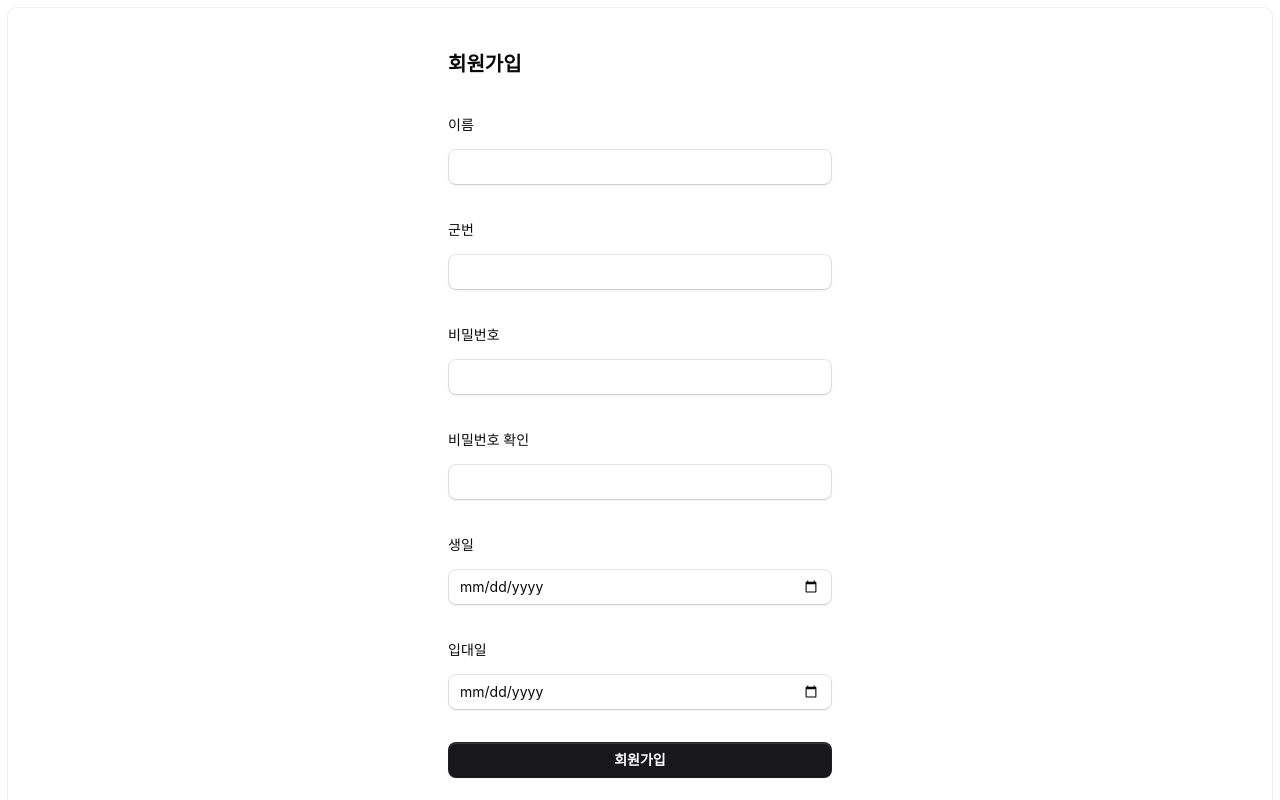
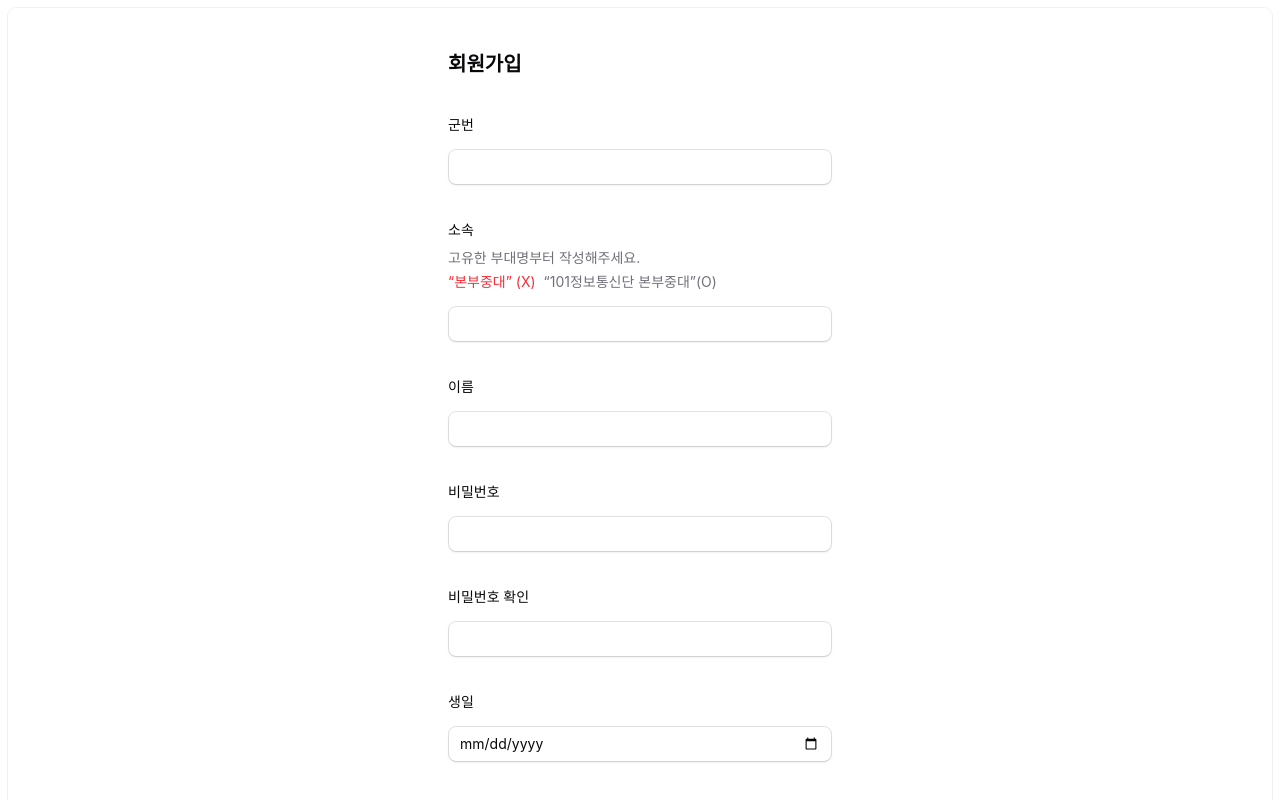
Before and after one commit to seheon99/task-force, a Next.js app: page /sign-up in a window 1280 px wide. Shown: the top 800 px of the page. Built offline with nearby package versions, Linux system fonts and the light colour scheme; a web font is replaced by a local one.

Commit message:
feat: add unit field to User model and update user creation process in sign-up

```diff
--- a/src/actions/create-user.ts
+++ b/src/actions/create-user.ts
@@ -5,18 +5,20 @@ import { prisma } from "@/utilities";
 export async function createUser({
   id,
   soldierId,
+  unit,
   name,
   birthday,
   enlistedAt,
 }: {
   id: string;
   soldierId: string;
+  unit: string;
   name: string;
   birthday: Date;
   enlistedAt: Date;
 }) {
   const user = await prisma.user.create({
-    data: { id, soldierId, rank: "이병", name, birthday, enlistedAt },
+    data: { id, soldierId, unit, rank: "이병", name, birthday, enlistedAt },
   });
   return user;
 }
--- a/src/app/(auth)/sign-up/page.tsx
+++ b/src/app/(auth)/sign-up/page.tsx
@@ -10,6 +10,7 @@ import useSWRMutation from "swr/mutation";
 import { createUser } from "@/actions";
 import {
   Button,
+  Description,
   ErrorMessage,
   Field,
   Heading,
@@ -28,15 +29,15 @@ import type { SubmitHandler } from "react-hook-form";
 async function signUp(
   url: string,
   {
-    arg: { name, soldierId, password, birthday, enlistedAt },
+    arg: { soldierId, unit, name, password, birthday, enlistedAt },
   }: {
     arg: Inputs;
-  }
+  },
 ) {
   const { user: firebaseUser } = await createUserWithEmailAndPassword(
     firebaseAuth,
     `${soldierId}@${emailDomain}`,
-    password
+    password,
   );
   await updateProfile(firebaseUser, {
     displayName: name,
@@ -44,6 +45,7 @@ async function signUp(
   const user = await createUser({
     id: firebaseUser.uid,
     soldierId,
+    unit,
     name,
     birthday: new Date(birthday),
     enlistedAt: new Date(enlistedAt),
@@ -87,13 +89,13 @@ export default function SignUpPage() {
           toast.error({
             title: "회원가입 실패",
             description: `알 수 없는 오류가 발생했습니다. (${JSON.stringify(
-              error
+              error,
             )})`,
           });
         }
       }
     },
-    [isLoading, router, trigger]
+    [isLoading, router, trigger],
   );
 
   return (
@@ -102,15 +104,6 @@ export default function SignUpPage() {
       onSubmit={handleSubmit(onSubmit)}
     >
       <Heading>회원가입</Heading>
-      <Field>
-        <Label>이름</Label>
-        <Input
-          type="text"
-          invalid={!!errors.name}
-          {...register("name", { required: "이름을 입력해주세요" })}
-        />
-        {errors.name && <ErrorMessage>{errors.name.message}</ErrorMessage>}
-      </Field>
       <Field>
         <Label>군번</Label>
         <Input
@@ -121,6 +114,33 @@ export default function SignUpPage() {
         {errors.soldierId && (
           <ErrorMessage>{errors.soldierId.message}</ErrorMessage>
         )}
+      </Field>
+      <Field>
+        <Label>소속</Label>
+        <Description>
+          고유한 부대명부터 작성해주세요.
+          <br />
+          <span className="mr-2 text-red-500">&ldquo;본부중대&rdquo; (X)</span>
+          <span className="text-bold">
+            &ldquo;101정보통신단 본부중대&rdquo;
+          </span>
+          (O)
+        </Description>
+        <Input
+          type="text"
+          invalid={!!errors.unit}
+          {...register("unit", { required: "군번을 입력해주세요" })}
+        />
+        {errors.unit && <ErrorMessage>{errors.unit.message}</ErrorMessage>}
+      </Field>
+      <Field>
+        <Label>이름</Label>
+        <Input
+          type="text"
+          invalid={!!errors.name}
+          {...register("name", { required: "이름을 입력해주세요" })}
+        />
+        {errors.name && <ErrorMessage>{errors.name.message}</ErrorMessage>}
       </Field>
       <Field>
         <Label>비밀번호</Label>
@@ -187,8 +207,9 @@ export default function SignUpPage() {
 }
 
 type Inputs = {
+  soldierId: string;
+  unit: string;
   name: string;
-  soldierId: string;
   password: string;
   passwordConfirm: string;
   birthday: string;
```
Also changed, not shown: 1 other file (tests, documents, lock files or other folders).
